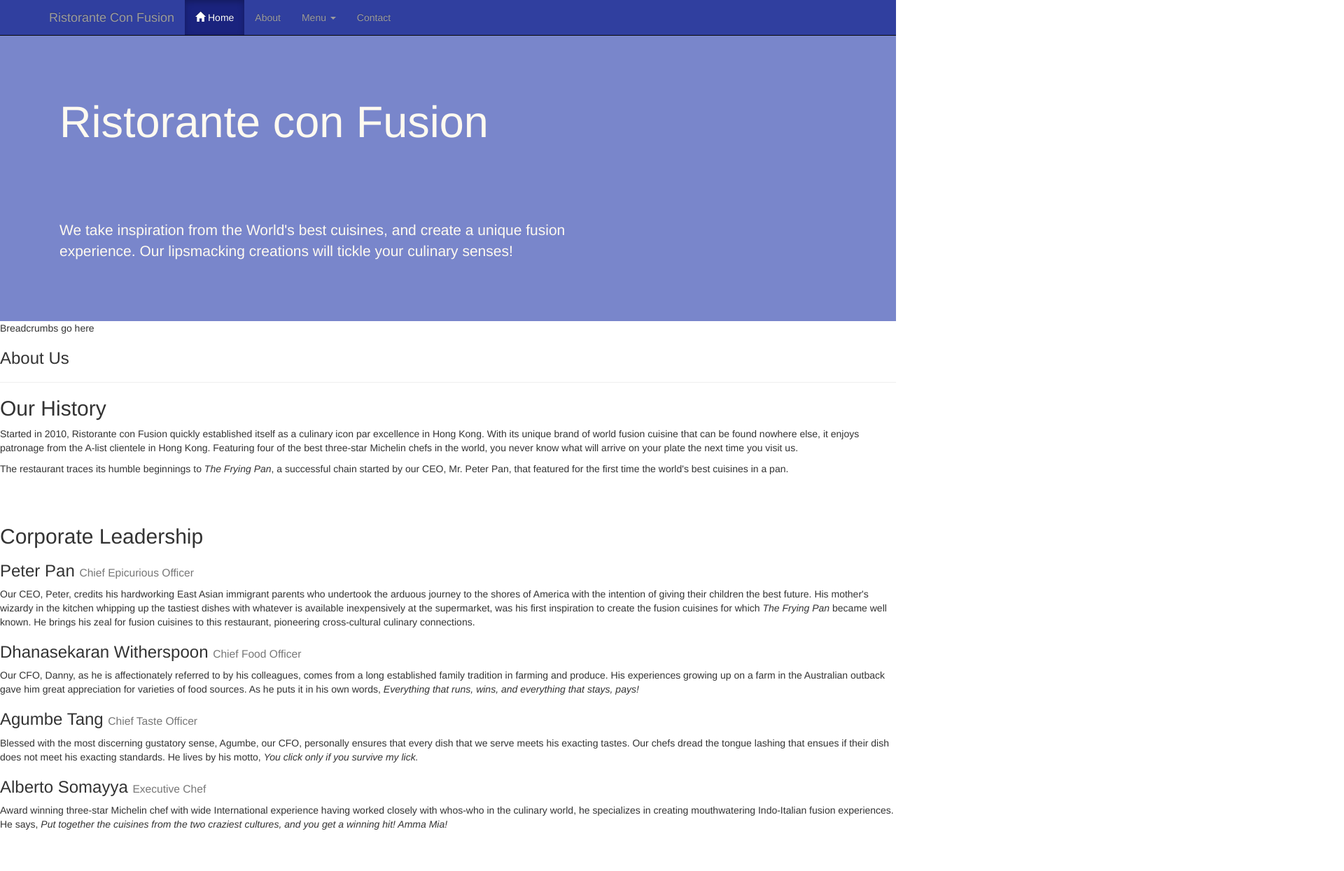
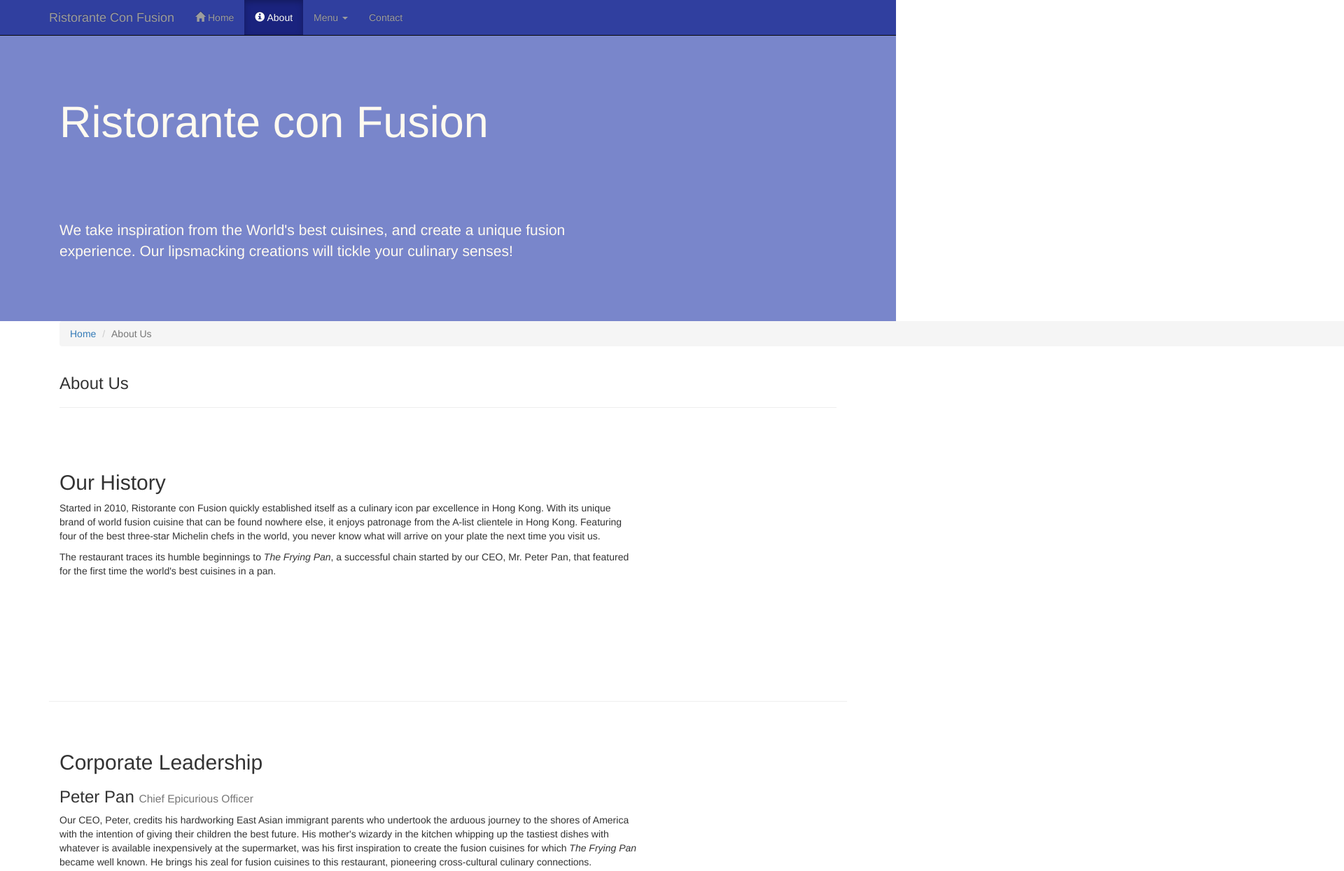
Before and after one commit to ginkgomp/Bootstrap, a plain HTML site: page conFusion/aboutus.html in a window 1280 px wide. Shown: the top 1245 px of the page at 70% size, 1920 px wide, since content can reach past the window. Drawn offline with nearby package versions, Linux system fonts and the light colour scheme.

Commit message:
Assignment #1 Done!

```diff
--- a/conFusion/aboutus.html
+++ b/conFusion/aboutus.html
@@ -10,6 +10,7 @@
     <title>Ristorante Con Fusion: About Us</title>
         <!-- Bootstrap -->
     <link href="css/bootstrap.min.css" rel="stylesheet">
+    <link href="css/bootstrap.css" rel="stylesheet">
     <link href="css/bootstrap-theme.min.css" rel="stylesheet">
     <link href="css/font-awesome.min.css" rel="stylesheet">
     <link href="css/bootstrap-social.css" rel="stylesheet">
@@ -37,9 +38,10 @@
             </div>
             <div id="navbar" class="navbar-collapse collapse">
                 <ul class="nav navbar-nav">
-                    <li class="active"><a href="#"><span class="glyphicon glyphicon-home"
+                    <li class=""><a href="index.htm"><span class="glyphicon glyphicon-home"
                          aria-hidden="true"></span> Home</a></li>
-                    <li><a href="#">About</a></li>
+                    <li class="active"><a href="#"><span class="glyphicon glyphicon-info-sign"
+                         aria-hidden="true"></span> About</a></li>
                     <li class="dropdown">
                         <a href="#" class="dropdown-toggle" data-toggle="dropdown"
                          role="button" aria-haspopup="true" aria-expanded="false">
@@ -77,19 +79,24 @@
         </div>
     </header>
 
-    <div>
-        <div>
-            <div>
-                Breadcrumbs go here
+    <div class="container">
+        <div class="row row-header">
+            <div class="col-xs-12">
+              <ol class="breadcrumb">
+              <li><a href="index.htm">Home</a></li>
+              <li class="active">About Us</li>
+              </ol>
             </div>
-            <div>
+           <div class="col-xs-12">
                <h3>About Us</h3>
                <hr>
             </div>
+            </div>
         </div>
 
-        <div>
-            <div>
+        <div class="container">
+            <div class="row row-content">
+                <div class="col-xs-9">
                 <h2>Our History</h2>
                 <p>Started in 2010, Ristorante con Fusion quickly established itself as a culinary icon par excellence in Hong Kong. With its unique brand of world fusion cuisine that can be found nowhere else, it enjoys patronage from the A-list clientele in Hong Kong.  Featuring four of the best three-star Michelin chefs in the world, you never know what will arrive on your plate the next time you visit us.</p>
                 <p>The restaurant traces its humble beginnings to <em>The Frying Pan</em>, a successful chain started by our CEO, Mr. Peter Pan, that featured for the first time the world's best cuisines in a pan.</p>
@@ -100,8 +107,8 @@
         </div>
 
 
-        <div>
-            <div>
+        <div class="row row-content">
+            <div class="col-xs-9">
                 <h2>Corporate Leadership</h2>
                 <h3>Peter Pan <small>Chief Epicurious Officer</small></h3>
                 <p>Our CEO, Peter, credits his hardworking East Asian immigrant parents who undertook the arduous journey to the shores of America with the intention of giving their children the best future. His mother's wizardy in the kitchen whipping up the tastiest dishes with whatever is available inexpensively at the supermarket, was his first inspiration to create the fusion cuisines for which <em>The Frying Pan</em> became well known. He brings his zeal for fusion cuisines to this restaurant, pioneering cross-cultural culinary connections.</p>
```
Also changed, not shown: conFusion/index.htm (+2 -1 lines), conFusion/css/bootstrap.css, conFusion/css/bootstrap.min.css, 1 other file.
